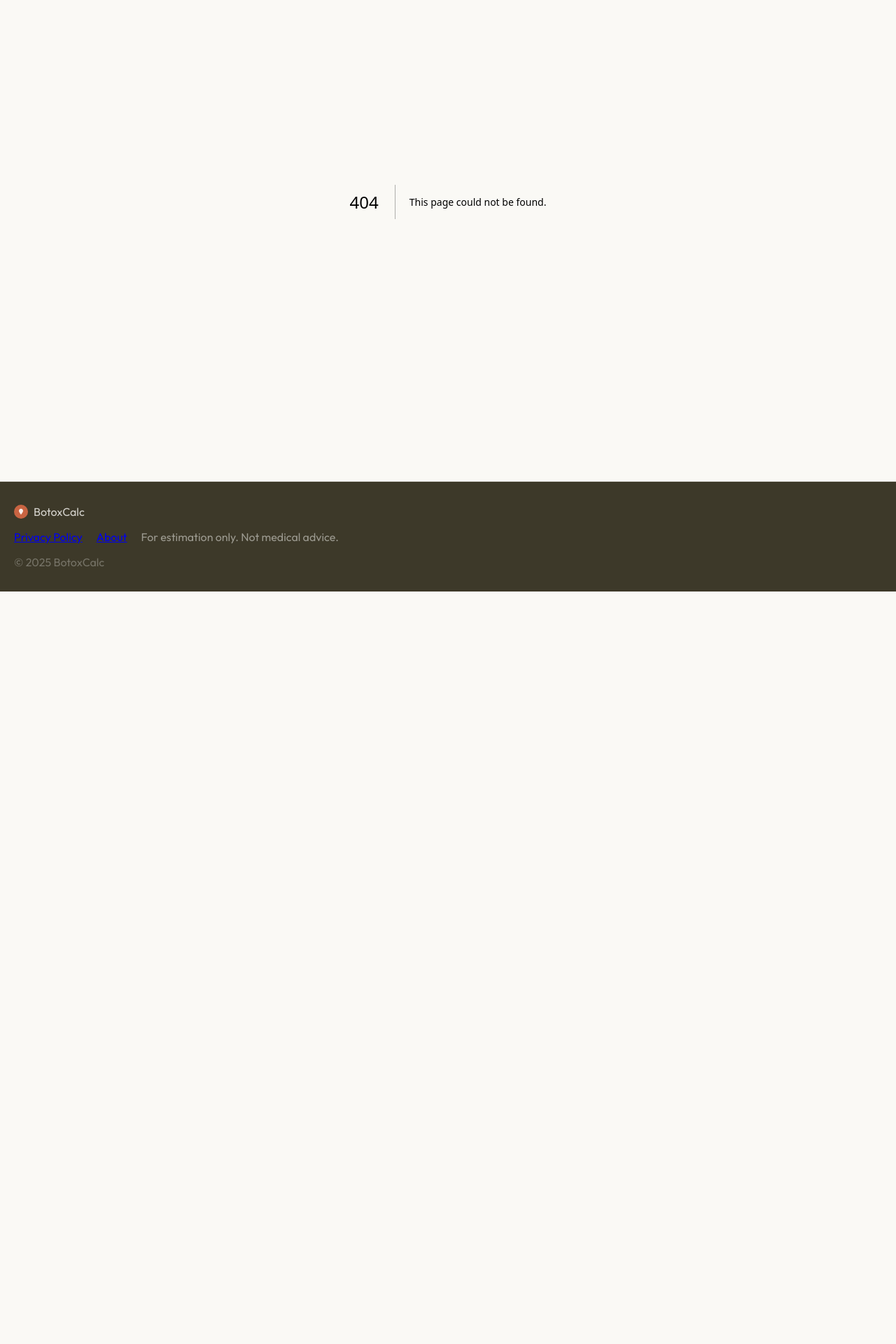
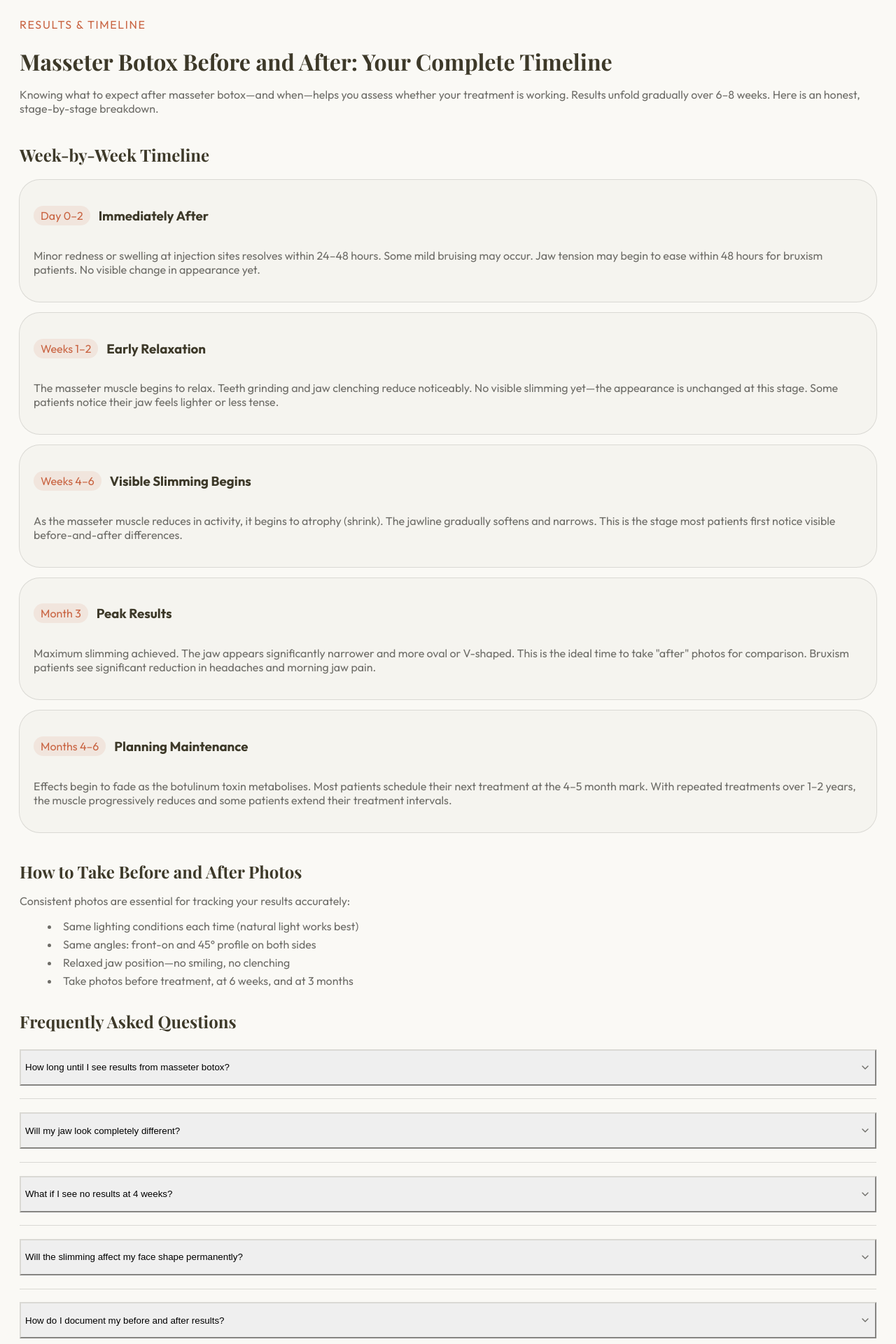
Before and after one commit to chenxiaochun/masseter-botox, a Next.js app: page /masseter/before-after in a window 1280 px wide. Before the commit this address had no page. Shown: the part 180-2100 px from the top of the page at 70% size. Before the commit the page ends 1025 px from the top, so only its background shows below. Built offline with nearby package versions, Linux system fonts and the light colour scheme.

Commit message:
feat: add /masseter/before-after results timeline page

```diff
--- /dev/null
+++ b/app/masseter/(guides)/before-after/page.tsx
@@ -0,0 +1,146 @@
+import type { Metadata } from 'next'
+import { ShieldCheck } from 'lucide-react'
+import FAQ from '@/components/FAQ'
+
+export const metadata: Metadata = {
+  title: 'Masseter Botox Before and After: What to Expect | BotoxCalc',
+  description:
+    'Masseter botox results timeline: minimal change in week 1, visible slimming by week 4–6, peak results at month 3. Honest week-by-week breakdown.',
+  alternates: { canonical: '/masseter/before-after' },
+}
+
+const articleSchema = {
+  '@context': 'https://schema.org',
+  '@type': 'Article',
+  headline: 'Masseter Botox Before and After: Your Complete Timeline',
+  description: 'A week-by-week timeline of what to expect after masseter botox treatment, from day 1 to month 6.',
+  author: { '@type': 'Organization', name: 'BotoxCalc' },
+  datePublished: '2026-05-23',
+}
+
+const TIMELINE = [
+  {
+    period: 'Day 0–2',
+    heading: 'Immediately After',
+    text: 'Minor redness or swelling at injection sites resolves within 24–48 hours. Some mild bruising may occur. Jaw tension may begin to ease within 48 hours for bruxism patients. No visible change in appearance yet.',
+  },
+  {
+    period: 'Weeks 1–2',
+    heading: 'Early Relaxation',
+    text: 'The masseter muscle begins to relax. Teeth grinding and jaw clenching reduce noticeably. No visible slimming yet—the appearance is unchanged at this stage. Some patients notice their jaw feels lighter or less tense.',
+  },
+  {
+    period: 'Weeks 4–6',
+    heading: 'Visible Slimming Begins',
+    text: 'As the masseter muscle reduces in activity, it begins to atrophy (shrink). The jawline gradually softens and narrows. This is the stage most patients first notice visible before-and-after differences.',
+  },
+  {
+    period: 'Month 3',
+    heading: 'Peak Results',
+    text: 'Maximum slimming achieved. The jaw appears significantly narrower and more oval or V-shaped. This is the ideal time to take "after" photos for comparison. Bruxism patients see significant reduction in headaches and morning jaw pain.',
+  },
+  {
+    period: 'Months 4–6',
+    heading: 'Planning Maintenance',
+    text: 'Effects begin to fade as the botulinum toxin metabolises. Most patients schedule their next treatment at the 4–5 month mark. With repeated treatments over 1–2 years, the muscle progressively reduces and some patients extend their treatment intervals.',
+  },
+]
+
+const faqs = [
+  {
+    question: 'How long until I see results from masseter botox?',
+    answer:
+      'Reduced tension within 1–2 weeks. Visible slimming develops over 4–6 weeks. Peak results are reached at around 3 months.',
+  },
+  {
+    question: 'Will my jaw look completely different?',
+    answer:
+      'Results are a gradual softening of the jawline, not a dramatic overnight change. Most patients describe the difference as natural-looking and proportionate.',
+  },
+  {
+    question: 'What if I see no results at 4 weeks?',
+    answer:
+      'If there is no visible change and no reduction in jaw tension by 4 weeks, contact your provider. You may need a touch-up or a higher dose.',
+  },
+  {
+    question: 'Will the slimming affect my face shape permanently?',
+    answer:
+      'No. Effects are temporary and reversible. If you stop treatments, the muscle gradually returns to its original size over 6–9 months.',
+  },
+  {
+    question: 'How do I document my before and after results?',
+    answer:
+      'Take photos in the same lighting, at the same angle (front-on and 45° profile), in a relaxed jaw position. Morning light with no makeup gives the clearest comparison.',
+  },
+]
+
+export default function BeforeAfterPage() {
+  return (
+    <>
+      <script
+        type="application/ld+json"
+        dangerouslySetInnerHTML={{ __html: JSON.stringify(articleSchema) }}
+      />
+      <main className="max-w-3xl mx-auto px-5 py-10">
+        <p className="text-primary text-xs font-semibold tracking-widest uppercase mb-3">
+          Results &amp; Timeline
+        </p>
+        <h1 className="font-heading text-3xl sm:text-4xl font-bold text-foreground mb-4">
+          Masseter Botox Before and After: Your Complete Timeline
+        </h1>
+        <p className="text-muted-foreground text-base leading-relaxed mb-10">
+          Knowing what to expect after masseter botox—and when—helps you assess whether your
+          treatment is working. Results unfold gradually over 6–8 weeks. Here is an honest,
+          stage-by-stage breakdown.
+        </p>
+
+        <section className="mb-10">
+          <h2 className="font-heading text-xl font-bold text-foreground mb-5">
+            Week-by-Week Timeline
+          </h2>
+          <div className="space-y-4">
+            {TIMELINE.map(({ period, heading, text }) => (
+              <div key={period} className="bg-card rounded-2xl p-5 ring-1 ring-border">
+                <div className="flex items-center gap-3 mb-2">
+                  <span className="text-xs font-bold text-primary bg-primary/10 px-2.5 py-1 rounded-full shrink-0">{period}</span>
+                  <h3 className="font-semibold text-foreground text-sm">{heading}</h3>
+                </div>
+                <p className="text-xs text-muted-foreground leading-relaxed">{text}</p>
+              </div>
+            ))}
+          </div>
+        </section>
+
+        <section className="mb-8">
+          <h2 className="font-heading text-xl font-bold text-foreground mb-3">
+            How to Take Before and After Photos
+          </h2>
+          <p className="text-muted-foreground leading-relaxed mb-3">
+            Consistent photos are essential for tracking your results accurately:
+          </p>
+          <ul className="list-disc list-inside text-muted-foreground space-y-1.5 text-sm leading-relaxed">
+            <li>Same lighting conditions each time (natural light works best)</li>
+            <li>Same angles: front-on and 45° profile on both sides</li>
+            <li>Relaxed jaw position—no smiling, no clenching</li>
+            <li>Take photos before treatment, at 6 weeks, and at 3 months</li>
+          </ul>
+        </section>
+
+        <section className="mb-10">
+          <h2 className="font-heading text-xl font-bold text-foreground mb-6">
+            Frequently Asked Questions
+          </h2>
+          <FAQ items={faqs} />
+        </section>
+
+        <div className="flex items-start gap-3 bg-primary/8 border border-primary/20 rounded-2xl px-5 py-4">
+          <ShieldCheck className="w-5 h-5 text-primary shrink-0 mt-0.5" />
+          <p className="text-xs text-foreground/70 leading-relaxed">
+            <strong>Medical Disclaimer:</strong> Individual results vary. Always consult a
+            qualified medical professional before any cosmetic procedure.
+          </p>
+        </div>
+      </main>
+    </>
+  )
+}
```
Also changed, not shown: 1 other file (tests, documents, lock files or other folders).
